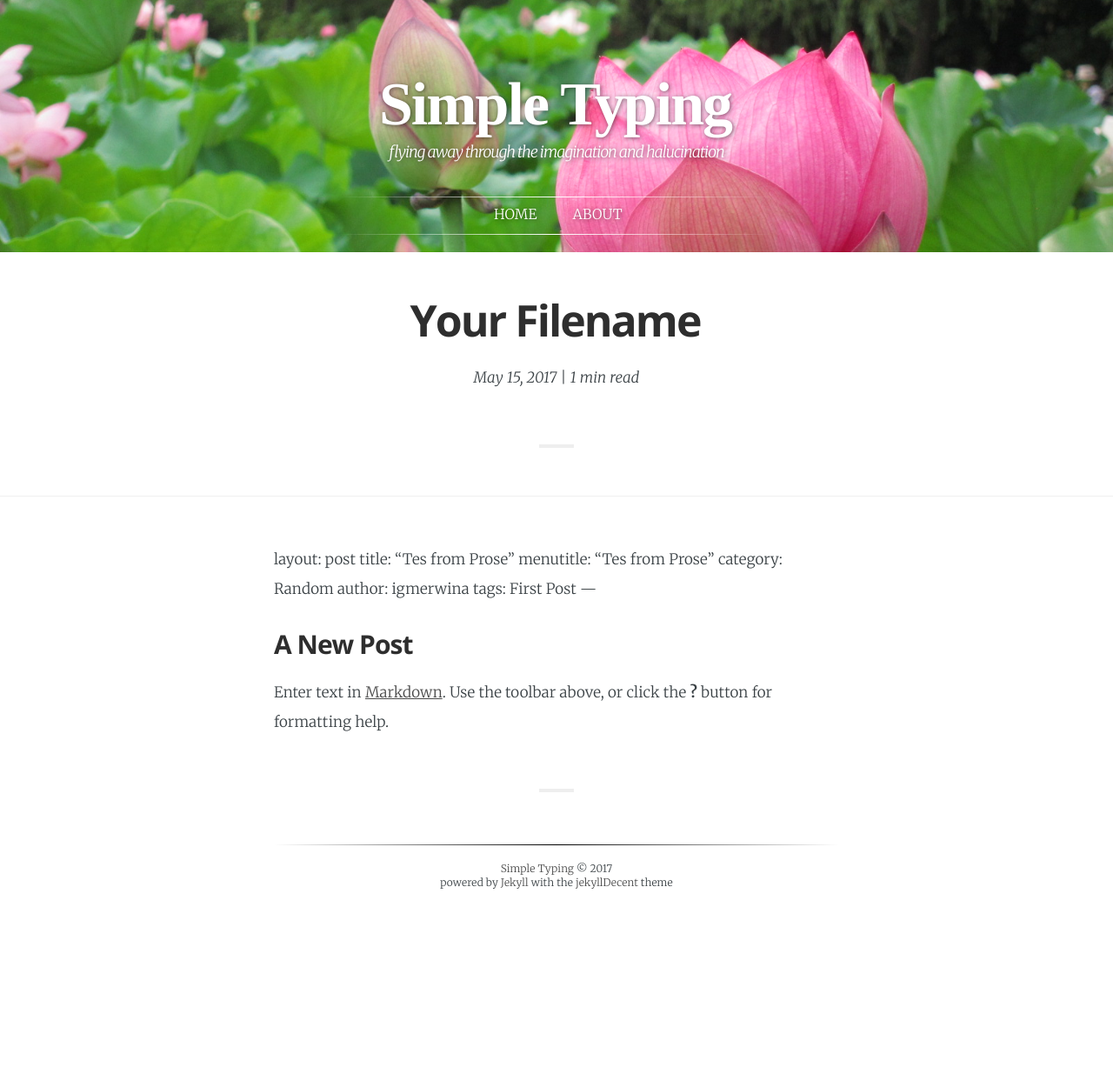
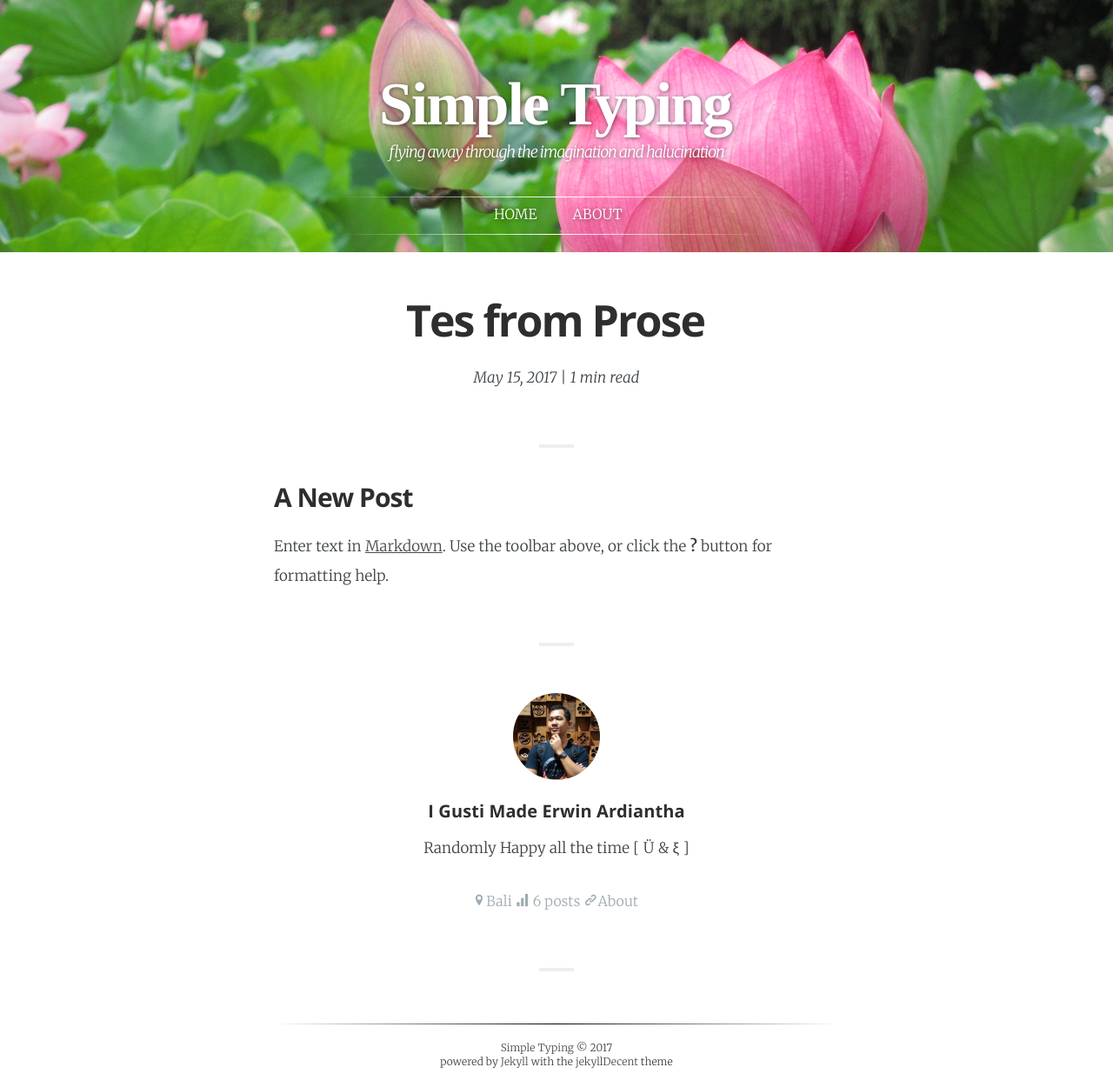
Before and after one commit to igmerwina/igmerwina.github.io, a Jekyll site: the page built from _posts/2017-05-15-your-filename.md, in a window 1280 px wide. Shown: the whole page at 87% size. Built offline with Jekyll 4.4.1, drawn with Linux system fonts in a browser that asks for light colours; some web fonts are replaced; our own code applies the rules of GitHub Pages for plain Markdown files; before the commit the page ends 1043 px from its top, so only the background shows below that.

Commit message:
Tes From Prose

```diff
--- a/_posts/2017-05-15-your-filename.md
+++ b/_posts/2017-05-15-your-filename.md
@@ -1,15 +1,12 @@
 ---
 published: true
+layout: post
+title: Tes from Prose
+menutitle: Tes from Prose
+category: Random
+author: igmerwina
+tags: First Post
 ---
----
-layout:            post
-title:             "Tes from Prose"
-menutitle:         "Tes from Prose"
-category:          Random
-author:            igmerwina
-tags:              First Post
----
-
 ## A New Post
 
 Enter text in [Markdown](http://daringfireball.net/projects/markdown/). Use the toolbar above, or click the **?** button for formatting help.
```
